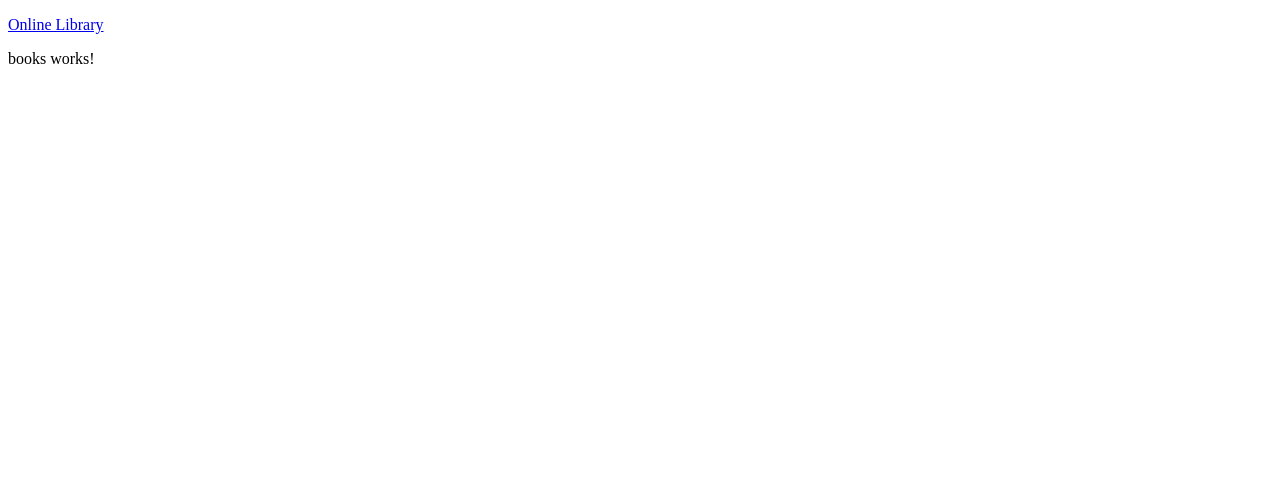
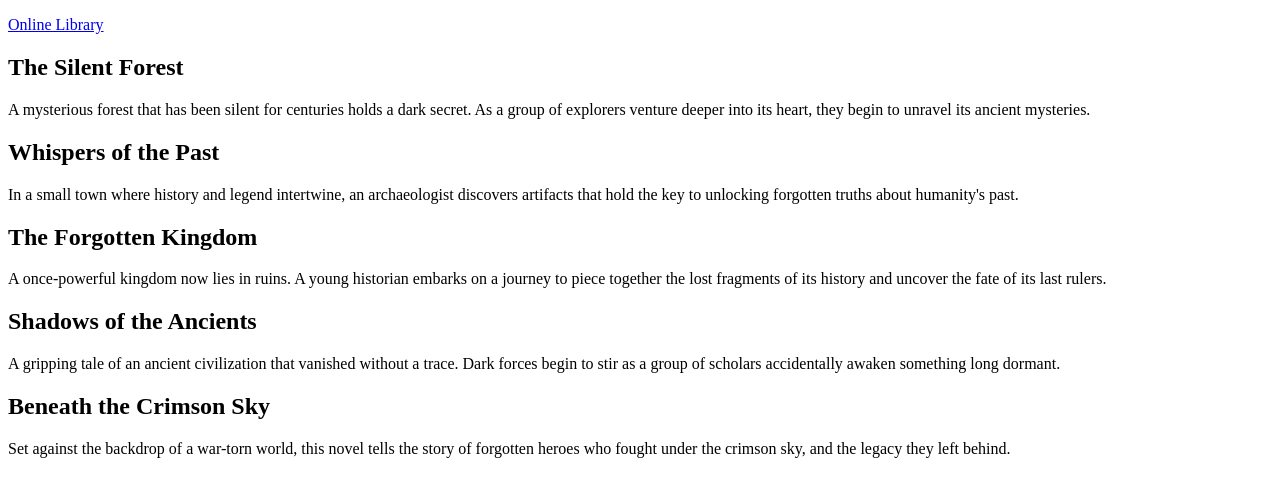
Before and after one commit to shyrynsky/Angular-SSR-SSG-App, an Angular app: page /books in a window 1280 px wide. Shown: the top 496 px of the page. Built offline with nearby package versions, Linux system fonts and the light colour scheme; data requests are answered from the project's data file.

Commit message:
made booksService and sketched books page

```diff
--- a/src/app/pages/books/books.component.html
+++ b/src/app/pages/books/books.component.html
@@ -1 +1,11 @@
-<p>books works!</p>
+<section >
+  @defer {
+    @for (book of booksList; track book.id) {
+      <app-book-item [book]="book"/>
+    }
+  } @loading {
+    <p>Loading books...</p>
+  } @placeholder {
+    <p>:|</p>
+  }
+</section>
--- a/src/app/pages/books/books.component.ts
+++ b/src/app/pages/books/books.component.ts
@@ -1,12 +1,22 @@
-import { Component } from '@angular/core';
+import { Component, inject } from '@angular/core';
+import { BooksService } from '../../shared/services/books.service';
+import { Book } from '../../Models/book';
+import { BookItemComponent } from "../../shared/components/book-item/book-item.component";
 
 @Component({
   selector: 'app-books',
   standalone: true,
-  imports: [],
+  imports: [BookItemComponent],
   templateUrl: './books.component.html',
   styleUrl: './books.component.css'
 })
 export class BooksComponent {
+  booksService = inject(BooksService)
+  booksList: Book[] = [];
 
+  constructor() {
+    this.booksService.getAllBooks().then((bookList: Book[]) =>{
+      this.booksList = bookList;
+    });
+  }
 }
--- /dev/null
+++ b/src/app/shared/components/book-item/book-item.component.html
@@ -0,0 +1,6 @@
+<div>
+  <h2>{{ book.name }}</h2>
+  <p>{{ book.description }}</p>
+  <!-- <a [routerLink]="['/book', book.id]">Read</a>
+  <a [routerLink]="['/author', author.id]">Author</a> -->
+</div>
--- /dev/null
+++ b/src/app/shared/services/books.service.ts
@@ -0,0 +1,22 @@
+import { Injectable } from '@angular/core';
+import { Book } from '../../Models/book';
+
+@Injectable({
+  providedIn: 'root'
+})
+export class BooksService {
+
+  url = 'http://localhost:3000/books';
+
+
+
+  async getAllBooks(): Promise<Book[]> {
+    const data = await fetch(this.url);
+    return (await data.json() as Book[]) ?? [];
+  }
+  async getBookById(id: number): Promise<Book | undefined> {
+    const data = await fetch(`${this.url}/${id}`);
+    return (await data.json()) ?? {};
+  }
+
+}
```
Also changed, not shown: src/app/shared/components/book-item/book-item.component.ts (added, +13 -0 lines), src/app/shared/components/book-item/book-item.component.css (added), 1 other file (tests, documents, lock files or other folders).
